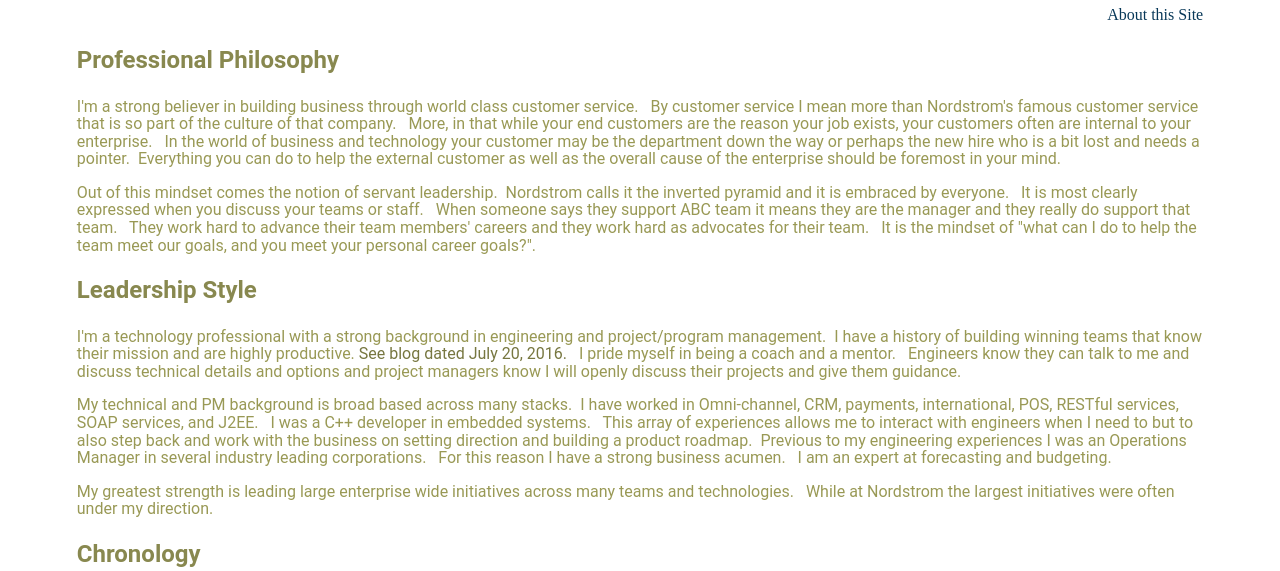
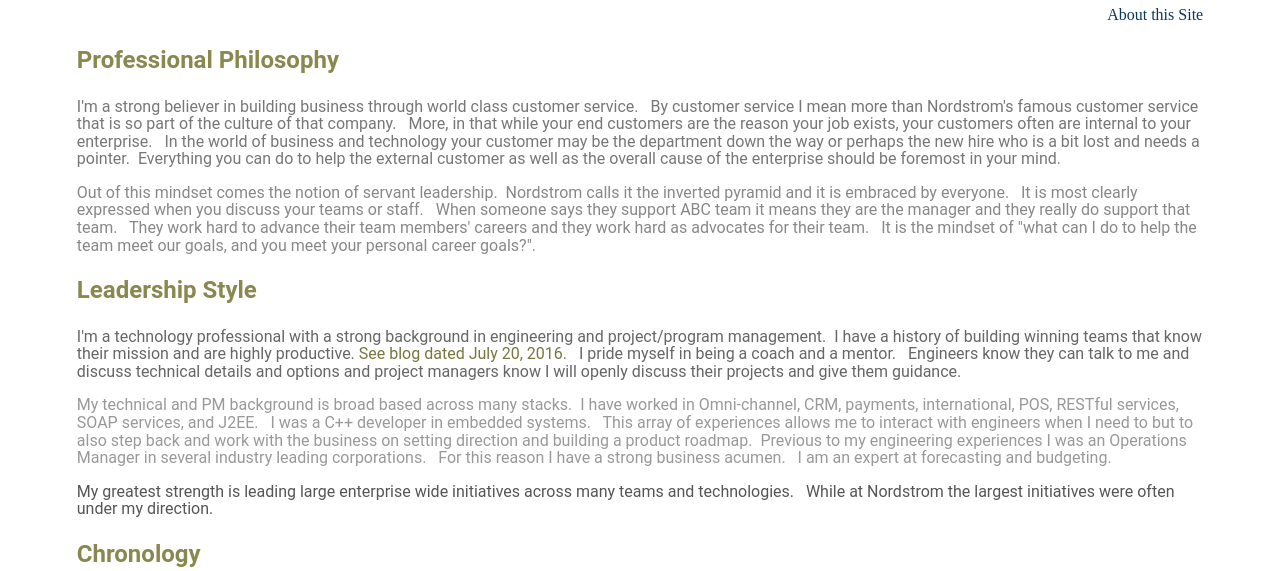
Before and after one commit to mo4dawg/mo4dawg.github.io, a Jekyll site: the page built from about/index.html, in a window 1280 px wide. Shown: the part 380-951 px from the top of the page. Built offline with Jekyll 4.4.1, drawn with Linux system fonts in a browser that asks for light colours; grey boxes are pictures that could not be loaded.

Commit message:
Update index.html

```diff
--- a/about/index.html
+++ b/about/index.html
@@ -6,13 +6,13 @@ title: About Kevin Connell
     <div align="right"><a href = "{{ root_url }}/theSite">About this Site</a></div>
     <div>
         <h2 style="color:#88884f">Professional Philosophy</h2>
-	<p style="color:#999955">I'm a strong believer in building business through world class customer service. &nbsp; By customer service I mean more than Nordstrom's famous customer service that is so part of the culture of that company. &nbsp;  More, in that while your end customers are the reason your job exists,  your customers often are internal to your enterprise. &nbsp; In the world of business and technology your customer may be the department down the way or perhaps the new hire who is a bit lost and needs a pointer.&nbsp;  Everything you can do to help the external customer as well as the overall cause of the enterprise should be foremost in your mind. </p>
-	<p style="color:#999955">Out of this mindset comes the notion of servant leadership.&nbsp;  Nordstrom calls it the inverted pyramid and it is embraced by everyone. &nbsp; It is most clearly expressed when you discuss your teams or staff. &nbsp; When someone says they support ABC team it means they are the manager and they really do support that team. &nbsp; They work hard to advance their team members' careers and they work hard as advocates for their team. &nbsp; It is the mindset of "what can I do to help the team meet our goals, and you meet your personal career goals?". </p>
+	<p style="color:#777777">I'm a strong believer in building business through world class customer service. &nbsp; By customer service I mean more than Nordstrom's famous customer service that is so part of the culture of that company. &nbsp;  More, in that while your end customers are the reason your job exists,  your customers often are internal to your enterprise. &nbsp; In the world of business and technology your customer may be the department down the way or perhaps the new hire who is a bit lost and needs a pointer.&nbsp;  Everything you can do to help the external customer as well as the overall cause of the enterprise should be foremost in your mind. </p>
+	<p style="color:#888888">Out of this mindset comes the notion of servant leadership.&nbsp;  Nordstrom calls it the inverted pyramid and it is embraced by everyone. &nbsp; It is most clearly expressed when you discuss your teams or staff. &nbsp; When someone says they support ABC team it means they are the manager and they really do support that team. &nbsp; They work hard to advance their team members' careers and they work hard as advocates for their team. &nbsp; It is the mindset of "what can I do to help the team meet our goals, and you meet your personal career goals?". </p>
 
         <h2 style="color:#88884f">Leadership Style</h2>
-	<p style="color:#999955">I'm a technology professional with a strong background in engineering and project/program management.&nbsp; I have a history of building winning teams that know their mission and are highly productive. <a style="color:#777740" href="{{ root_url }}/tags">See blog dated July 20, 2016.</a> &nbsp; I pride myself in being a coach and a mentor. &nbsp; Engineers know they can talk to me and discuss technical details and options and project managers know I will openly discuss their projects and give them guidance. </p>
-	<p style="color:#999955">My technical and PM background is broad based across many stacks. &nbsp;I have worked in Omni-channel, CRM, payments, international, POS, RESTful services, SOAP services, and J2EE. &nbsp; I was a C++ developer in embedded systems. &nbsp; This array of experiences allows me to interact with engineers when I need to but to also step back and work with the business on setting direction and building a product roadmap.&nbsp; Previous to my engineering experiences I was an Operations Manager in several industry leading corporations. &nbsp; For this reason I have a strong business acumen. &nbsp; I am an expert at forecasting and budgeting. </p>
-	<p style="color:#999955">My greatest strength is leading large enterprise wide initiatives across many teams and technologies. &nbsp; While at Nordstrom the largest initiatives were often under my direction. </p>
+	<p style="color:#666666">I'm a technology professional with a strong background in engineering and project/program management.&nbsp; I have a history of building winning teams that know their mission and are highly productive. <a style="color:#777740" href="{{ root_url }}/tags">See blog dated July 20, 2016.</a> &nbsp; I pride myself in being a coach and a mentor. &nbsp; Engineers know they can talk to me and discuss technical details and options and project managers know I will openly discuss their projects and give them guidance. </p>
+	<p style="color:#999999">My technical and PM background is broad based across many stacks. &nbsp;I have worked in Omni-channel, CRM, payments, international, POS, RESTful services, SOAP services, and J2EE. &nbsp; I was a C++ developer in embedded systems. &nbsp; This array of experiences allows me to interact with engineers when I need to but to also step back and work with the business on setting direction and building a product roadmap.&nbsp; Previous to my engineering experiences I was an Operations Manager in several industry leading corporations. &nbsp; For this reason I have a strong business acumen. &nbsp; I am an expert at forecasting and budgeting. </p>
+	<p style="color:#555555">My greatest strength is leading large enterprise wide initiatives across many teams and technologies. &nbsp; While at Nordstrom the largest initiatives were often under my direction. </p>
     </div>
     <h2 style="color:#88884f">Chronology</h2>
     <table>
```
